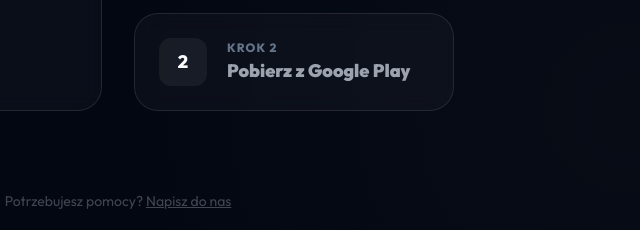
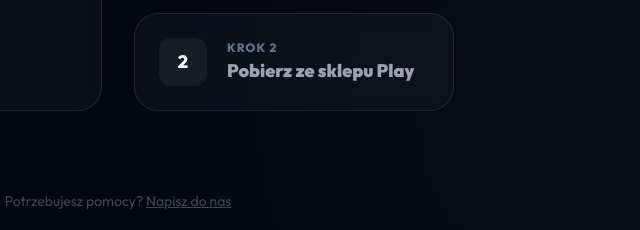
Before and after one commit to akuczewski/Kilometrik_landing, a website: page downloads.html in a window 1280 px wide. Shown: the part 530-760 px from the top of the page, 522-1162 px from the left. Drawn offline with nearby package versions, Linux system fonts and the light colour scheme.

Commit message:
update(download): change android button text to 'Pobierz ze sklepu Play'

```diff
--- a/downloads.html
+++ b/downloads.html
@@ -116,7 +116,7 @@
                             </div>
                             <div class="text-left">
                                 <p class="text-xs text-slate-500 uppercase tracking-widest font-bold mb-1">Krok 2</p>
-                                <p class="text-lg font-black leading-tight">Pobierz z Google Play</p>
+                                <p class="text-lg font-black leading-tight">Pobierz ze sklepu Play</p>
                             </div>
                         </a>
                     </div>
```
